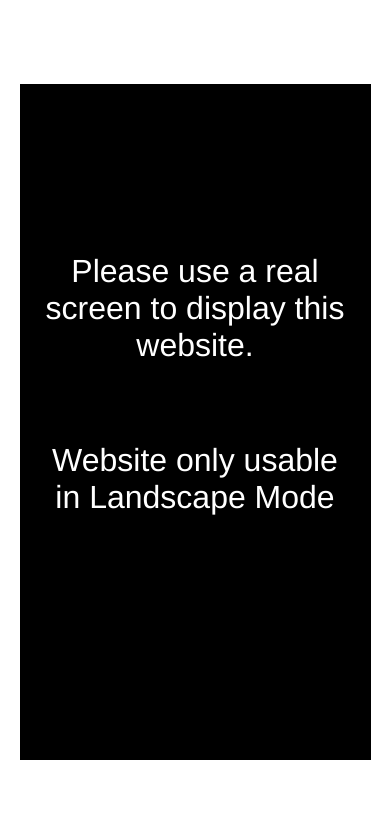
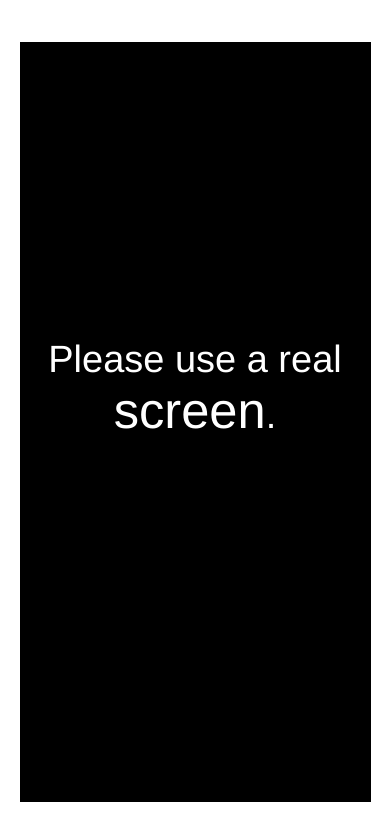
Before and after one commit to siddharth-pand8y/GitHub-API---React, a React (Create React App) app: page / in a window 390 px wide. Shown: the top 840 px of the page. Built offline with nearby package versions, Linux system fonts and the light colour scheme; no server answers.

Commit message:
Update mobile display message

```diff
--- a/public/index.html
+++ b/public/index.html
@@ -15,38 +15,16 @@
       content="width=device-width, initial-scale=1, shrink-to-fit=no"
     />
     <meta name="theme-color" content="#000000" />
-    <!--
-      manifest.json provides metadata used when your web app is added to the
-      homescreen on Android. See https://developers.google.com/web/fundamentals/web-app-manifest/
-    -->
+
     <link rel="manifest" href="%PUBLIC_URL%/manifest.json" />
-    <!--
-      Notice the use of %PUBLIC_URL% in the tags above.
-      It will be replaced with the URL of the `public` folder during the build.
-      Only files inside the `public` folder can be referenced from the HTML.
 
-      Unlike "/favicon.ico" or "favicon.ico", "%PUBLIC_URL%/favicon.ico" will
-      work correctly both with client-side routing and a non-root public URL.
-      Learn how to configure a non-root public URL by running `npm run build`.
-    -->
     <title>React App</title>
   </head>
   <body>
     <noscript>You need to enable JavaScript to run this app.</noscript>
     <div id="root"></div>
-    <!--
-      This HTML file is a template.
-      If you open it directly in the browser, you will see an empty page.
 
-      You can add webfonts, meta tags, or analytics to this file.
-      The build step will place the bundled scripts into the <body> tag.
-
-      To begin the development, run `npm start` or `yarn start`.
-      To create a production bundle, use `npm run build` or `yarn build`.
-    -->
-    <div id="mobile-display">
-      Please use a real screen to display this website.
-    </div>
+    <div id="mobile-display">Please use a real <span>screen</span>.</div>
 
     <div id="orient-pot">Website only usable in Landscape Mode</div>
   </body>
--- a/public/reset.css
+++ b/public/reset.css
@@ -3,7 +3,7 @@
   display: none;
   font-family: 'Franklin Gothic Medium', 'Arial Narrow', Arial, sans-serif;
   width: 90vw;
-  height: 40vh;
+  height: 90vh;
   text-align: center;
   font-size: 2em;
   background-color: #000;
@@ -15,9 +15,13 @@
     display: none;
   }
   #orient-pot {
+    font-size: 5vh;
+    text-align: left;
     display: block;
-    margin: 0 auto 10vh auto;
-    padding: 20px;
+    padding-top: 35vh;
+    margin: 5vh auto;
+    padding-left: 5vw;
+    padding-right: 20px;
   }
   #root {
     display: none;
@@ -26,13 +30,21 @@
 
 @media only screen and (max-width: 600px) {
   #mobile-display {
+    font-size: 4.5vh;
+    text-align: center;
     display: block;
-    padding-top: 20vh;
-    margin: 10vh auto 0 auto;
+    padding-top: 35vh;
+    margin: 5vh auto;
     padding-left: 20px;
     padding-right: 20px;
+  }
+  #mobile-display span {
+    font-size: 6vh;
   }
   #root {
     display: none;
   }
+  #orient-pot {
+    display: none;
+  }
 }
```
